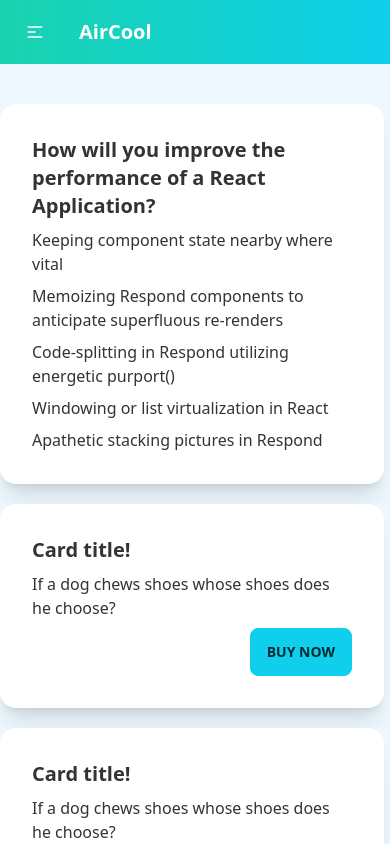
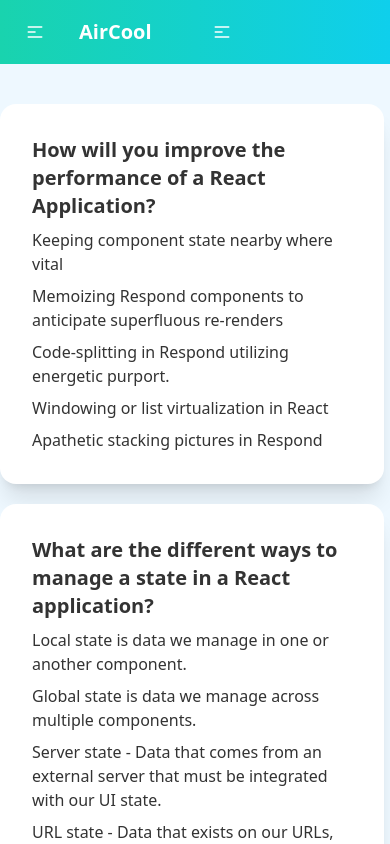
Before and after one commit to kausarahamed/assignment-12-clint, a React (Create React App) app: page /blogs in a window 390 px wide. Shown: the top 844 px of the page. Built offline with nearby package versions, Linux system fonts and the light colour scheme; no server answers.

Commit message:
dashboard

```diff
--- a/src/App.js
+++ b/src/App.js
@@ -1,5 +1,6 @@
 import { Route, Routes } from "react-router-dom";
 import "./App.css";
+import Addreview from "./components/Addreview";
 import Login from "./components/Auth/Login/Login";
 import Register from "./components/Auth/Login/Register";
 import RequierAuth from "./components/Auth/RequierAuth/RequierAuth";
@@ -8,7 +9,9 @@
 import Home from "./components/Home/Home";
 
 import Navber from "./components/Home/Navber";
+import MyProfile from "./components/MyProfile";
 import Notfound from "./components/notfound/Notfound";
+import Order from "./components/Order";
 import Purchase from "./components/Purchase";
 import Blogs from "./components/Shared/Blogs";
 
@@ -21,13 +24,17 @@
         <Route path="/" element={<Home></Home>}></Route>
         <Route path="/blogs" element={<Blogs></Blogs>}></Route>
         <Route
-          path="/dashboard"
+          path="dashboard"
           element={
             <RequierAuth>
               <DashBoard></DashBoard>
             </RequierAuth>
           }
-        ></Route>
+        >
+          <Route index element={<MyProfile></MyProfile>}></Route>
+          <Route path="order" element={<Order></Order>}></Route>
+          <Route path="addreview" element={<Addreview></Addreview>}></Route>
+        </Route>
         <Route
           path="/purchase/:id"
           element={
--- /dev/null
+++ b/src/components/Addreview.js
@@ -0,0 +1,11 @@
+import React from "react";
+
+const Addreview = () => {
+  return (
+    <div>
+      <h1>addReview</h1>
+    </div>
+  );
+};
+
+export default Addreview;
--- a/src/components/DashBoard.js
+++ b/src/components/DashBoard.js
@@ -1,7 +1,27 @@
 import React from "react";
+import { Link, Outlet } from "react-router-dom";
 
 const DashBoard = () => {
-  return <div>DashBoard</div>;
+  return (
+    <div class="drawer drawer-mobile">
+      <input id="my-drawer-2" type="checkbox" class="drawer-toggle" />
+      <div class="drawer-content">
+        <h1 className="text-3xl text-secondary">My DashBoard</h1>
+        <Outlet></Outlet>
+      </div>
+      <div class="drawer-side">
+        <label for="my-drawer-2" class="drawer-overlay"></label>
+        <ul class="menu p-4 overflow-y-auto w-80 bg-base-100 text-base-content">
+          <li>
+            <Link to="/dashboard">Profile</Link>
+          </li>
+          <li>
+            <Link to="/dashboard/order">My Order</Link>
+          </li>
+        </ul>
+      </div>
+    </div>
+  );
 };
 
 export default DashBoard;
--- a/src/components/Home/Home.js
+++ b/src/components/Home/Home.js
@@ -3,6 +3,7 @@
 import Extra2 from "./Extra2";
 import Inventory from "./Inventory";
 import JoinUs from "./JoinUs";
+import Reviews from "./Reviews";
 import Stat from "./Stat";
 
 const Home = () => {
@@ -10,6 +11,7 @@
     <div>
       <Banner></Banner>
       <Inventory></Inventory>
+      <Reviews></Reviews>
       <Stat></Stat>
       <Extra2></Extra2>
       <JoinUs></JoinUs>
--- a/src/components/Home/Navber.js
+++ b/src/components/Home/Navber.js
@@ -9,7 +9,7 @@
   return (
     <div class="navbar bg-base-100 bg-gradient-to-r from-secondary to-primary text-white text-xl">
       <div class="navbar-start">
-        <div class="dropdown">
+        <div class="dropdown ">
           <label tabindex="0" class="btn btn-ghost lg:hidden">
             <svg
               xmlns="http://www.w3.org/2000/svg"
@@ -40,7 +40,7 @@
                 Blogs
               </Link>
             </li>
-            <li>
+            <li className="text-orange-500">
               {user?.uid && (
                 <>
                   {" "}
@@ -49,9 +49,6 @@
                   </Link>
                   <Link className="mr-4" to="/dashboard">
                     DashBoard
-                  </Link>
-                  <Link className="mr-4" to="/myitem">
-                    My Item
                   </Link>
                 </>
               )}
@@ -95,6 +92,24 @@
           </li>
         </ul>
       </div>
+      <div className="navber-end">
+        <label tabindex="1" for="my-drawer-2" class="btn btn-ghost lg:hidden">
+          <svg
+            xmlns="http://www.w3.org/2000/svg"
+            class="h-5 w-5"
+            fill="none"
+            viewBox="0 0 24 24"
+            stroke="currentColor"
+          >
+            <path
+              stroke-linecap="round"
+              stroke-linejoin="round"
+              stroke-width="2"
+              d="M4 6h16M4 12h8m-8 6h16"
+            />
+          </svg>
+        </label>
+      </div>
     </div>
   );
 };
--- a/src/components/Home/Product.js
+++ b/src/components/Home/Product.js
@@ -23,10 +23,7 @@
             <span className="text-2xl">Price: $</span>
             {price}
           </div>
-          <div className="text-xl font-sans px-5 ">
-            <span className="text-2xl">Minimum Quantity: </span>
-            {quantity} Unit
-          </div>
+
           <div className="text-xl font-sans px-5 ">
             <span className="text-2xl">Available Quantity: </span>
             {quantity} Unit
--- /dev/null
+++ b/src/components/Home/Reviews.js
@@ -0,0 +1,7 @@
+import React from "react";
+
+const Reviews = () => {
+  return <div className="card w-96 bg-base-100 shadow-xl mb-10">Reviews</div>;
+};
+
+export default Reviews;
--- /dev/null
+++ b/src/components/MyProfile.js
@@ -0,0 +1,7 @@
+import React from "react";
+
+const MyProfile = () => {
+  return <div>myProfile</div>;
+};
+
+export default MyProfile;
--- /dev/null
+++ b/src/components/Order.js
@@ -0,0 +1,7 @@
+import React from "react";
+
+const Order = () => {
+  return <div>Order</div>;
+};
+
+export default Order;
--- a/src/components/Purchase.js
+++ b/src/components/Purchase.js
@@ -3,12 +3,12 @@
 import { useParams } from "react-router-dom";
 import Swal from "sweetalert2";
 import auth from "../firebase.init";
-import Alart from "./Shared/Alart";
 
 const Purchase = () => {
   const { id } = useParams();
   const [user] = useAuthState(auth);
   const [product, setproduct] = useState({});
+  console.log(product);
   useEffect(() => {
     fetch(`http://localhost:5000/purchase/${id}`)
       .then((response) => response.json())
@@ -25,7 +25,6 @@
     const productQuantity = e.target.productQuantity.value;
     const order = { name, email, number, address, productQuantity };
     // console.log(order);
-
     fetch(`http://localhost:5000/order`, {
       method: "post",
       headers: { "content-type": "application/json" },
@@ -60,10 +59,7 @@
                 <span className="text-2xl">Price: $</span>
                 {price}
               </div>
-              <div className="text-xl font-sans px-5 ">
-                <span className="text-2xl">Minimum Quantity: </span>
-                {quantity} Unit
-              </div>
+
               <div className="text-xl font-sans px-5 ">
                 <span className="text-2xl">Available Quantity: </span>
                 {quantity} Unit
--- a/src/components/Shared/Blogs.js
+++ b/src/components/Shared/Blogs.js
@@ -13,7 +13,7 @@
             <p>
               Memoizing Respond components to anticipate superfluous re-renders
             </p>
-            <p>Code-splitting in Respond utilizing energetic purport()</p>
+            <p>Code-splitting in Respond utilizing energetic purport.</p>
             <p>Windowing or list virtualization in React</p>
             <p>Apathetic stacking pictures in Respond</p>
           </div>
@@ -22,11 +22,21 @@
       <div>
         <div class="card w-96 bg-base-100 shadow-xl">
           <div class="card-body">
-            <h2 class="card-title">Card title!</h2>
-            <p>If a dog chews shoes whose shoes does he choose?</p>
-            <div class="card-actions justify-end">
-              <button class="btn btn-primary">Buy Now</button>
-            </div>
+            <h2 class="card-title">
+              What are the different ways to manage a state in a React
+              application?
+            </h2>
+            <p>Local state is data we manage in one or another component.</p>
+            <p>Global state is data we manage across multiple components.</p>
+            <p>
+              Server state - Data that comes from an external server that must
+              be integrated with our UI state.
+            </p>
+            <p>
+              URL state - Data that exists on our URLs, including the pathname
+              and query parameters.
+            </p>
+            <div class="card-actions justify-end"></div>
           </div>
         </div>
       </div>
```
Also changed, not shown: public/Service.json (+6 -12 lines).
